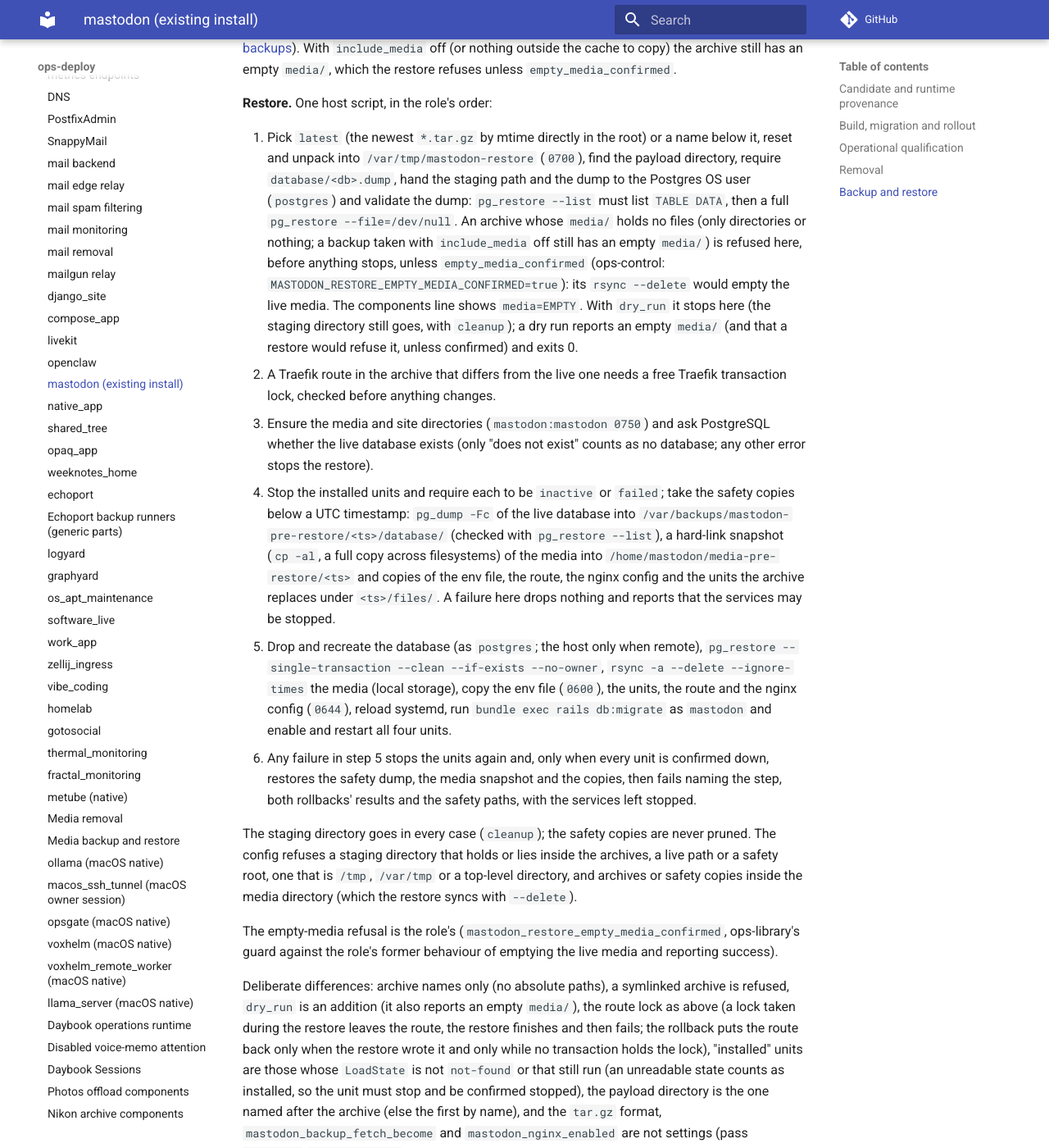
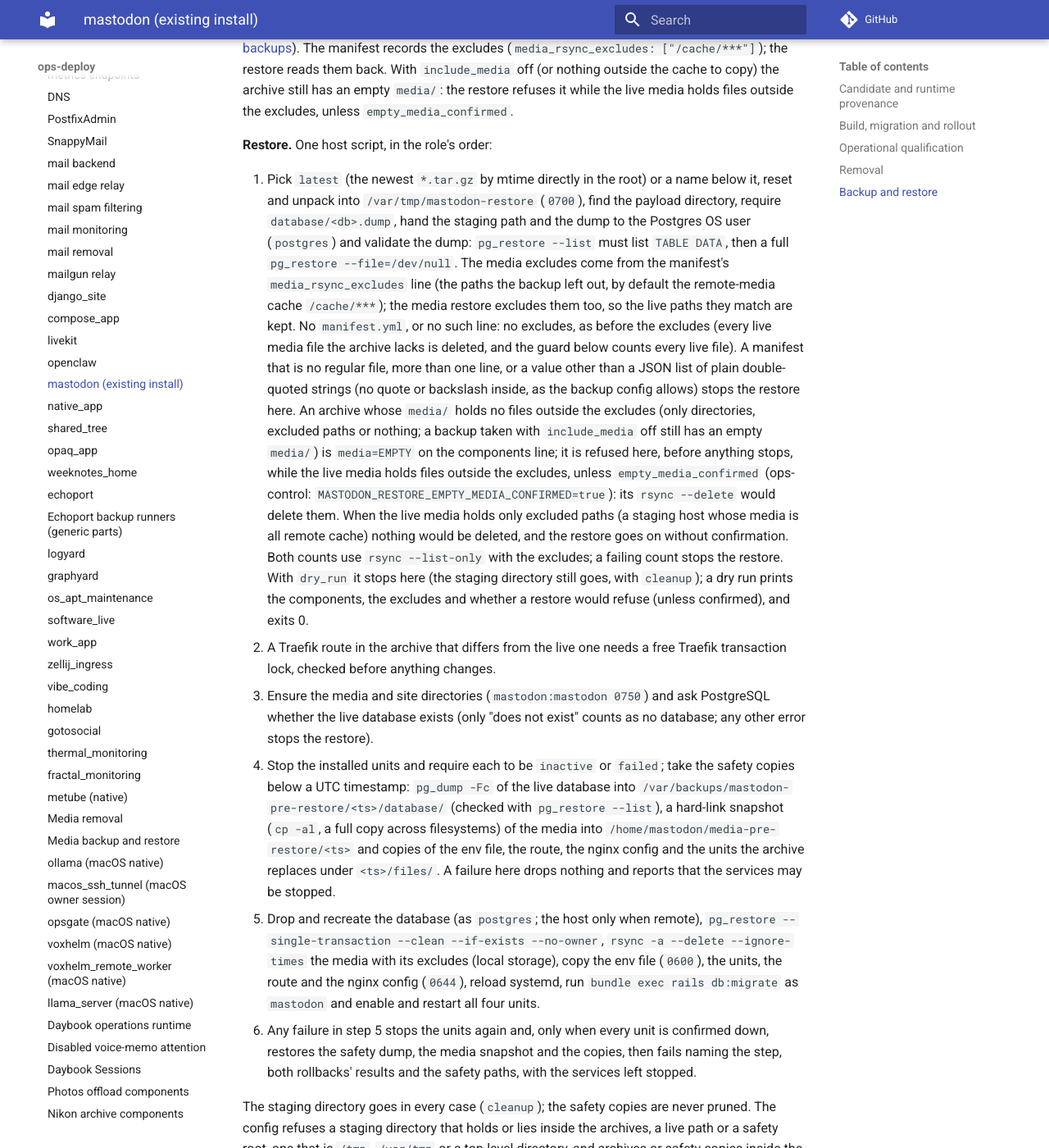
Before and after one commit to ephes/ops-deploy, an MkDocs documentation site: the page built from docs/services/mastodon.md, in a window 1280 px wide and 1400 px high, scrolled down 4484 px. Shown: the whole window at 82% size. Built offline with MkDocs 1.6.1 and Material for MkDocs 9.7.7, drawn with Linux system fonts in a browser that asks for light colours; comment, search, counter and statistics services are not loaded; some of the changed text lies outside the part shown.

Commit message:
mastodon restore: honour the archive's media excludes, show the report
The backup leaves media_rsync_excludes (by default /cache/***) out of
media/ and records them in the manifest, but the restore's rsync --delete
had no matching exclude: it deleted the live cache, and the empty-media
guard refused every staging archive (staging's media is all remote cache).

The restore script reads the excludes from the manifest's
media_rsync_excludes line and passes them to the media rsync, so the live
paths they match are kept. The guard counts only files outside them
(rsync --list-only with the excludes), in the archive and in the live
media: an archive that is empty because everything live is excluded
restores without confirmation, one that would delete live files outside
the excludes is still refused. No manifest or no line: no excludes, as
before. A malformed line stops the restore before anything stops.

pyinfra prints a command's output only at -vvv, so `just restore-check`
never showed the components line; a "Show the restore report" step logs
the script's output.

Same as ops-library mastodon_restore a2defd0d (drift manifest updated).

```diff
--- a/docs/services/mastodon.md
+++ b/docs/services/mastodon.md
@@ -160,7 +160,7 @@
 ## Backup and restore
 
 `ops_deploy.services.mastodon` ports `mastodon_backup` (ops-library `44a532ba`)
-and `mastodon_restore` (ops-library `d632a0e5`, with its empty-media guard),
+and `mastodon_restore` (ops-library `a2defd0d`, with its media excludes and empty-media guard),
 with the `mastodon_shared` defaults; recorded in the drift manifest. Both take
 the database password as `postgres_password` in their secrets (ops-control passes `mastodon_postgres_password`); it reaches the
 host script on stdin and the PostgreSQL tools through a private `0600`
@@ -192,9 +192,11 @@
 `0600`) and then keeps the newest `retain` (`7`) archives and payload
 directories by mtime: those with the prefix, or every non-hidden one with
 `retain_all_prefixes`. It does not use the snapshot records of the other
-backup ports ([Local backups](../concepts/local-backups.md)). With
-`include_media` off (or nothing outside the cache to copy) the archive still has
-an empty `media/`, which the restore refuses unless `empty_media_confirmed`.
+backup ports ([Local backups](../concepts/local-backups.md)). The manifest
+records the excludes (`media_rsync_excludes: ["/cache/***"]`); the restore
+reads them back. With `include_media` off (or nothing outside the cache to
+copy) the archive still has an empty `media/`: the restore refuses it while
+the live media holds files outside the excludes, unless `empty_media_confirmed`.
 
 **Restore.** One host script, in the role's order:
 
@@ -203,14 +205,28 @@
    find the payload directory, require `database/<db>.dump`, hand the staging
    path and the dump to the Postgres OS user (`postgres`) and validate the
    dump: `pg_restore --list` must list `TABLE DATA`, then a full
-   `pg_restore --file=/dev/null`. An archive whose `media/` holds no files
-   (only directories or nothing; a backup taken with `include_media` off still
-   has an empty `media/`) is refused here, before anything stops, unless
-   `empty_media_confirmed` (ops-control: `MASTODON_RESTORE_EMPTY_MEDIA_CONFIRMED=true`):
-   its `rsync --delete` would empty the live media. The components line shows
-   `media=EMPTY`. With `dry_run` it stops here (the staging directory still
-   goes, with `cleanup`); a dry run reports an empty `media/` (and that a
-   restore would refuse it, unless confirmed) and exits 0.
+   `pg_restore --file=/dev/null`. The media excludes come from the
+   manifest's `media_rsync_excludes` line (the paths the backup left out, by
+   default the remote-media cache `/cache/***`); the media restore excludes
+   them too, so the live paths they match are kept. No `manifest.yml`, or no
+   such line: no excludes, as before the excludes (every live media file the
+   archive lacks is deleted, and the guard below counts every live file). A
+   manifest that is no regular file, more than one line, or a value other than
+   a JSON list of plain double-quoted strings (no quote or backslash inside,
+   as the backup config allows) stops the restore here. An archive whose
+   `media/` holds no files outside the excludes (only directories, excluded
+   paths or nothing; a backup taken with `include_media` off still has an
+   empty `media/`) is `media=EMPTY` on the components line; it is refused
+   here, before anything stops, while the live media holds files outside the
+   excludes, unless `empty_media_confirmed` (ops-control:
+   `MASTODON_RESTORE_EMPTY_MEDIA_CONFIRMED=true`): its `rsync --delete` would
+   delete them. When the live media holds only excluded paths (a staging host
+   whose media is all remote cache) nothing would be deleted, and the restore
+   goes on without confirmation. Both counts use `rsync --list-only` with the
+   excludes; a failing count stops the restore. With `dry_run` it stops here
+   (the staging directory still goes, with `cleanup`); a dry run prints the
+   components, the excludes and whether a restore would refuse (unless
+   confirmed), and exits 0.
 2. A Traefik route in the archive that differs from the live one needs a free
    Traefik transaction lock, checked before anything changes.
 3. Ensure the media and site directories (`mastodon:mastodon 0750`) and ask
@@ -226,7 +242,7 @@
    the services may be stopped.
 5. Drop and recreate the database (as `postgres`; the host only when
    remote), `pg_restore --single-transaction --clean --if-exists --no-owner`,
-   `rsync -a --delete --ignore-times` the media (local storage), copy the env
+   `rsync -a --delete --ignore-times` the media with its excludes (local storage), copy the env
    file (`0600`), the units, the route and the nginx config (`0644`), reload
    systemd, run `bundle exec rails db:migrate` as `mastodon` and enable and
    restart all four units.
@@ -241,13 +257,20 @@
 top-level directory, and archives or safety copies inside the media directory
 (which the restore syncs with `--delete`).
 
-The empty-media refusal is the role's (`mastodon_restore_empty_media_confirmed`,
-ops-library's guard against the role's former behaviour of emptying the live
-media and reporting success).
+The media excludes and the empty-media refusal are the role's
+(`mastodon_restore_empty_media_confirmed`, ops-library's guard against the
+role's former behaviour of emptying the live media and reporting success).
+
+The script's output (the archive, the components line, the media excludes,
+the refusal or confirmation and the safety paths) is logged after the restore
+by a "Show the restore report" step, so `just restore-check` (a dry run) shows
+it at the default verbosity; pyinfra itself prints a command's output only at
+`-vvv` or when the command fails.
 
 Deliberate differences: archive names only (no absolute paths), a symlinked
 archive is refused, `dry_run` is an addition (it also reports an empty
-`media/`), the route lock as above (a lock
+`media/`), the role parses the excludes line as any JSON while the script
+accepts only plain double-quoted strings, the route lock as above (a lock
 taken during the restore leaves the route, the restore finishes and then
 fails; the rollback puts the route back only when the restore wrote it and
 only while no transaction holds the lock), "installed" units are those whose
```
Also changed, not shown: docs/changelog.md (+17 -0 lines), 4 other files.
